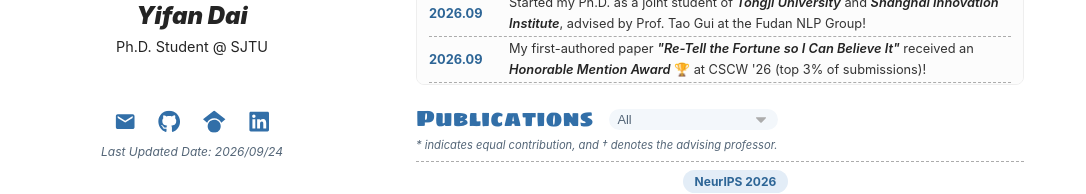
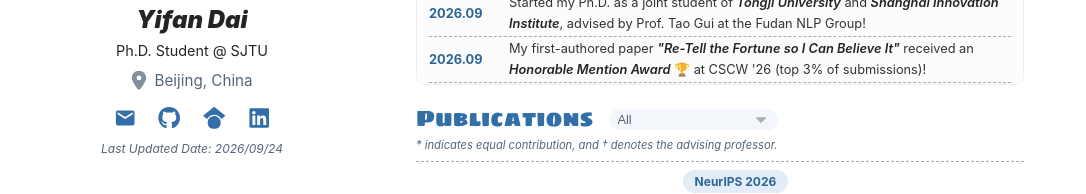
Before and after one commit to yfanDai/yfanDai.github.io, a React (Vite) app: page / in a window 1280 px wide. Shown: the part 537-731 px from the top of the page, without its empty margins (96-1182 px from the left). Built offline with nearby package versions, Linux system fonts and the light colour scheme.

Commit message:
Add aligned Beijing location to profile sidebar

```diff
--- a/src/components/Hero.jsx
+++ b/src/components/Hero.jsx
@@ -3,7 +3,7 @@ import face from '../assets/face.jpg';
 import "../css/Hero.css"
 import { FaGithub, FaLinkedin } from "react-icons/fa";
 import { MdEmail } from "react-icons/md";
-import { FaGoogleScholar } from "react-icons/fa6";
+import { FaGoogleScholar, FaLocationDot } from "react-icons/fa6";
 
 function Hero() {
     const links = [
@@ -24,7 +24,9 @@ function Hero() {
                 <div className="hero-meta">
                     <div className="meta-name">Yifan Dai</div>
                     Ph.D. Student @ SJTU
-                    <div className="meta-description">
+                    <div className="meta-location">
+                        <FaLocationDot className="meta-location-icon" aria-hidden="true" />
+                        <span>Beijing, China</span>
                     </div>
                     <div className="contact-small">
                         {links.map((item, index) => (
--- a/src/css/Hero.css
+++ b/src/css/Hero.css
@@ -23,11 +23,22 @@
     font-size: 1.5rem;
     font-style: italic;
 }
-.meta-description{
-    margin: 1rem;
-    font-size: 0.9rem;
-    /*color: var(--theme-accent);*/
+.meta-location{
+    display: flex;
+    align-items: center;
+    justify-content: center;
+    gap: 0.45rem;
+    margin-top: 0.5rem;
+    font-size: 0.95rem;
+    line-height: 1.4;
     color: var(--theme-muted);
+}
+.meta-location-icon{
+    display: block;
+    width: 1rem;
+    height: 1.2rem;
+    flex-shrink: 0;
+    opacity: 0.72;
 }
 .meta-linkitem{
     margin-bottom: 0.5rem;
@@ -49,7 +60,7 @@
     justify-content: center;
     align-items: center;
     gap: 1.4rem;
-    margin-top: 1rem;
+    margin-top: 0.75rem;
 }
 .meta-link{
     display: flex;
```
